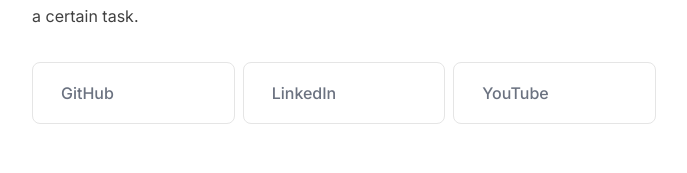
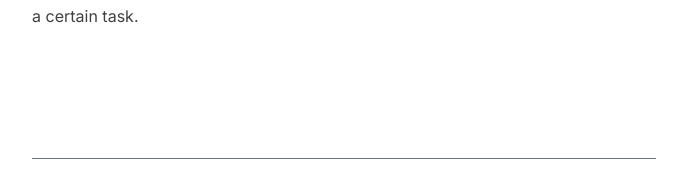
Before and after one commit to dastanozgeldi/dastanozgeldi.me, a Next.js app: page /about in a window 1280 px wide. Shown: the part 430-603 px from the top of the page, without its empty margins (296-983 px from the left). Built offline with nearby package versions, Linux system fonts and the light colour scheme; no server answers.

Commit message:
feat: no links in about page

```diff
--- a/src/app/about/page.tsx
+++ b/src/app/about/page.tsx
@@ -26,38 +26,6 @@
           groups of users using the power of generative AI that serves with the
           same purpose - automating a certain task.
         </p>
-        <div className="flex flex-col gap-2 md:flex-row md:gap-2">
-          <a
-            rel="noopener noreferrer"
-            target="_blank"
-            href="https://github.com/dastanozgeldi"
-            className="flex w-full border border-neutral-200 dark:border-neutral-800 rounded-lg p-4 no-underline items-center text-muted-foreground hover:bg-secondary transition-all justify-between"
-          >
-            <div className="flex items-center">
-              <div className="ml-3">GitHub</div>
-            </div>
-          </a>
-          <a
-            rel="noopener noreferrer"
-            target="_blank"
-            href="https://linkedin.com/in/dastanozgeldi"
-            className="flex w-full border border-neutral-200 dark:border-neutral-800 rounded-lg p-4 no-underline items-center text-muted-foreground hover:bg-secondary transition-all justify-between"
-          >
-            <div className="flex items-center">
-              <div className="ml-3">LinkedIn</div>
-            </div>
-          </a>
-          <a
-            rel="noopener noreferrer"
-            target="_blank"
-            href="https://www.youtube.com/@dastanozgeldi"
-            className="flex w-full border border-neutral-200 dark:border-neutral-800 rounded-lg p-4 no-underline items-center text-muted-foreground hover:bg-secondary transition-all justify-between"
-          >
-            <div className="flex items-center">
-              <div className="ml-3">YouTube</div>
-            </div>
-          </a>
-        </div>
       </div>
     </section>
   );
```
